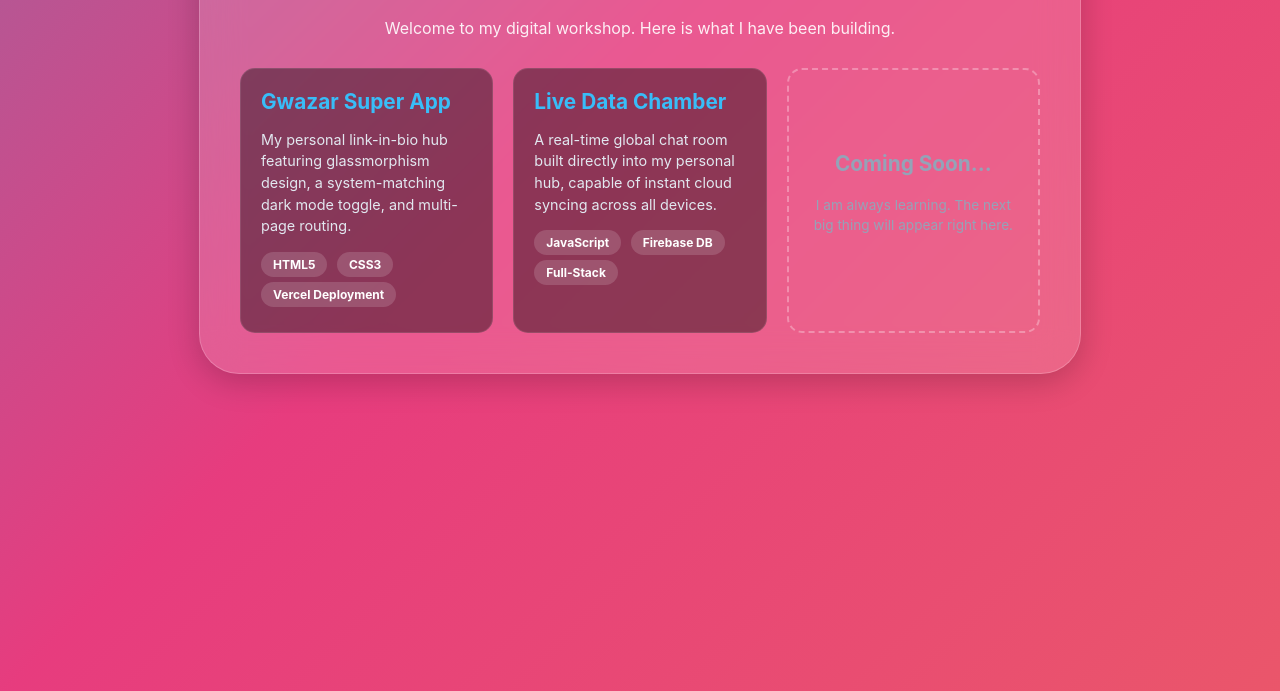
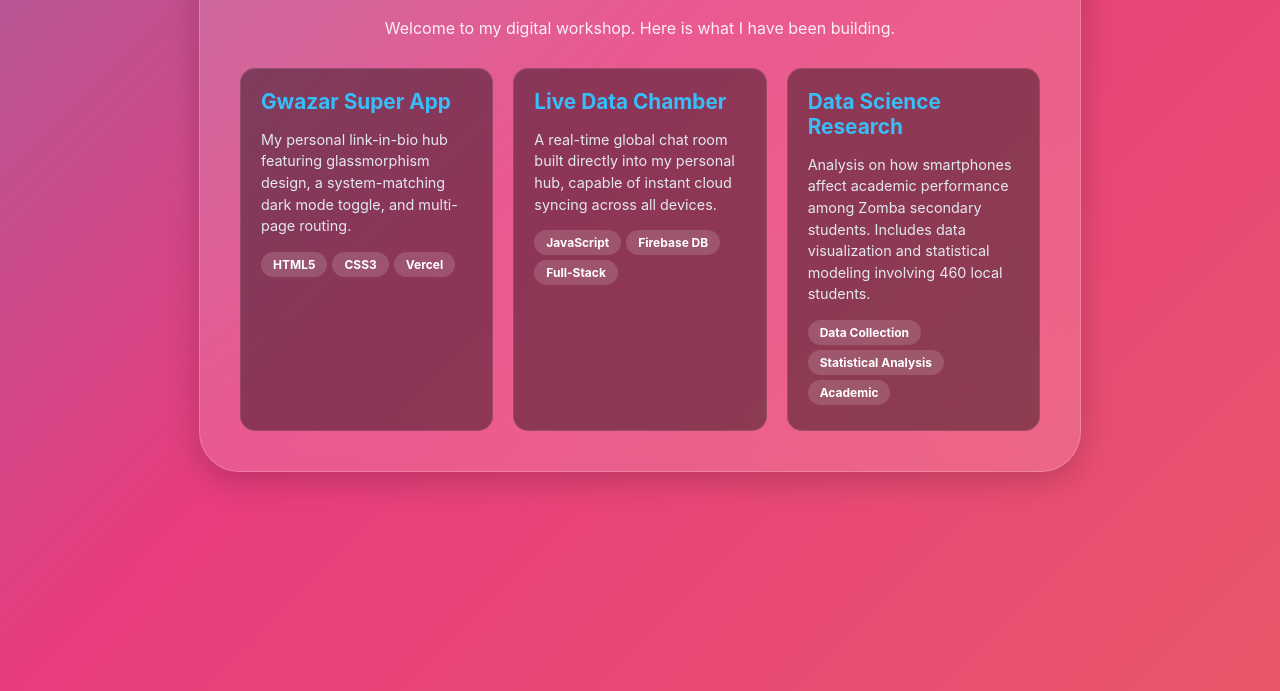
Before and after one commit to Kawanula/gwazar, a plain HTML site: page projects.html in a window 1280 px wide. Shown: the part 189-880 px from the top of the page. Drawn offline with Linux system fonts and the light colour scheme.

Commit message:
Update projects.html

```diff
--- a/projects.html
+++ b/projects.html
@@ -5,28 +5,18 @@
     <meta name="viewport" content="width=device-width, initial-scale=1.0">
     <title>Projects | Kawanula Hub</title>
     <style>
-        /* Base Styles (Matching the Main Hub) */
         body { margin: 0; font-family: 'Inter', sans-serif; background: linear-gradient(-45deg, #ee7752, #e73c7e, #23a6d5, #23d5ab); background-size: 400% 400%; animation: gradient 15s ease infinite; min-height: 100vh; display: flex; flex-direction: column; align-items: center; padding: 40px 0; transition: background-color 0.5s ease, color 0.5s ease; }
         @keyframes gradient { 0% { background-position: 0% 50%; } 50% { background-position: 100% 50%; } 100% { background-position: 0% 50%; } }
-
         .glass-container { background: rgba(255, 255, 255, 0.15); backdrop-filter: blur(20px); -webkit-backdrop-filter: blur(20px); border: 1px solid rgba(255, 255, 255, 0.2); padding: 2.5rem; border-radius: 2.5rem; text-align: center; color: white; width: 85%; max-width: 800px; box-shadow: 0 8px 32px 0 rgba(0,0,0,0.2); }
-
         h1 { margin-top: 0; font-size: 2rem; }
-
-        /* The Grid for Project Cards */
         .projects-grid { display: grid; grid-template-columns: repeat(auto-fit, minmax(250px, 1fr)); gap: 20px; margin-top: 30px; text-align: left; }
-
         .project-card { background: rgba(0, 0, 0, 0.4); padding: 20px; border-radius: 15px; border: 1px solid rgba(255, 255, 255, 0.1); transition: transform 0.3s; }
         .project-card:hover { transform: translateY(-5px); box-shadow: 0 10px 20px rgba(0,0,0,0.2); }
         .project-card h3 { color: #38bdf8; margin-top: 0; margin-bottom: 10px; font-size: 1.3rem; }
         .project-card p { font-size: 0.9rem; color: #e2e8f0; line-height: 1.5; margin-bottom: 15px; }
         .project-tag { display: inline-block; background: rgba(255,255,255,0.15); padding: 5px 12px; border-radius: 20px; font-size: 0.75rem; margin-right: 5px; margin-bottom: 5px; font-weight: bold; }
-
-        /* Back Button */
         .back-btn { display: inline-block; background: #0f172a; color: white; padding: 12px 24px; border-radius: 12px; text-decoration: none; font-weight: bold; margin-bottom: 20px; border: 1px solid #38bdf8; transition: 0.3s; }
         .back-btn:hover { background: #38bdf8; color: #0f172a; }
-
-        /* Dark Mode Pro Styles */
         body.dark-mode { background: #0f172a; color: #f8fafc; animation: none; }
         body.dark-mode::before, body.dark-mode::after { display: none; }
         .dark-mode .glass-container { background: rgba(15, 23, 42, 0.7); border: 1px solid rgba(255, 255, 255, 0.1); box-shadow: 0 8px 32px 0 rgba(0, 0, 0, 0.5); }
@@ -34,66 +24,39 @@
     </style>
 </head>
 <body>
-
     <button id="theme-toggle" onclick="toggleDarkMode()" style="position: fixed; top: 20px; right: 20px; background: rgba(255,255,255,0.2); border: 1px solid rgba(255,255,255,0.1); border-radius: 50%; width: 45px; height: 45px; font-size: 1.2rem; cursor: pointer; backdrop-filter: blur(10px); z-index: 1000; transition: all 0.3s ease;">🌙</button>
-
     <div style="width: 85%; max-width: 800px; text-align: left;">
         <a href="index.html" class="back-btn">⬅️ Back to Hub</a>
     </div>
-
     <div class="glass-container">
         <h1>🚀 My Projects</h1>
         <p style="opacity: 0.9;">Welcome to my digital workshop. Here is what I have been building.</p>
-
         <div class="projects-grid">
-
             <div class="project-card">
                 <h3>Gwazar Super App</h3>
                 <p>My personal link-in-bio hub featuring glassmorphism design, a system-matching dark mode toggle, and multi-page routing.</p>
-                <div>
-                    <span class="project-tag">HTML5</span>
-                    <span class="project-tag">CSS3</span>
-                    <span class="project-tag">Vercel Deployment</span>
-                </div>
+                <div><span class="project-tag">HTML5</span><span class="project-tag">CSS3</span><span class="project-tag">Vercel</span></div>
             </div>
-
             <div class="project-card">
                 <h3>Live Data Chamber</h3>
                 <p>A real-time global chat room built directly into my personal hub, capable of instant cloud syncing across all devices.</p>
-                <div>
-                    <span class="project-tag">JavaScript</span>
-                    <span class="project-tag">Firebase DB</span>
-                    <span class="project-tag">Full-Stack</span>
-                </div>
+                <div><span class="project-tag">JavaScript</span><span class="project-tag">Firebase DB</span><span class="project-tag">Full-Stack</span></div>
             </div>
-
-            <div class="project-card" style="border: 2px dashed rgba(255,255,255,0.3); background: transparent; display: flex; flex-direction: column; justify-content: center; align-items: center; text-align: center;">
-                <h3 style="color: #94a3b8; margin-bottom: 5px;">Coming Soon...</h3>
-                <p style="color: #94a3b8; font-size: 0.85rem;">I am always learning. The next big thing will appear right here.</p>
+            <div class="project-card">
+                <h3>Data Science Research</h3>
+                <p>Analysis on how smartphones affect academic performance among Zomba secondary students. Includes data visualization and statistical modeling involving 460 local students.</p>
+                <div><span class="project-tag">Data Collection</span><span class="project-tag">Statistical Analysis</span><span class="project-tag">Academic</span></div>
             </div>
-
         </div>
     </div>
-
     <script>
         const themeToggleBtn = document.getElementById('theme-toggle');
-        // Check what theme the user picked on the index.html page
         const currentTheme = localStorage.getItem('theme');
-
-        if (currentTheme === 'dark') {
-            document.body.classList.add('dark-mode');
-            themeToggleBtn.innerText = '☀️';
-        }
-
+        if (currentTheme === 'dark') { document.body.classList.add('dark-mode'); themeToggleBtn.innerText = '☀️'; }
         function toggleDarkMode() {
             document.body.classList.toggle('dark-mode');
-            if (document.body.classList.contains('dark-mode')) {
-                localStorage.setItem('theme', 'dark');
-                themeToggleBtn.innerText = '☀️';
-            } else {
-                localStorage.setItem('theme', 'light');
-                themeToggleBtn.innerText = '🌙';
-            }
+            if (document.body.classList.contains('dark-mode')) { localStorage.setItem('theme', 'dark'); themeToggleBtn.innerText = '☀️'; }
+            else { localStorage.setItem('theme', 'light'); themeToggleBtn.innerText = '🌙'; }
         }
     </script>
 </body>
```
